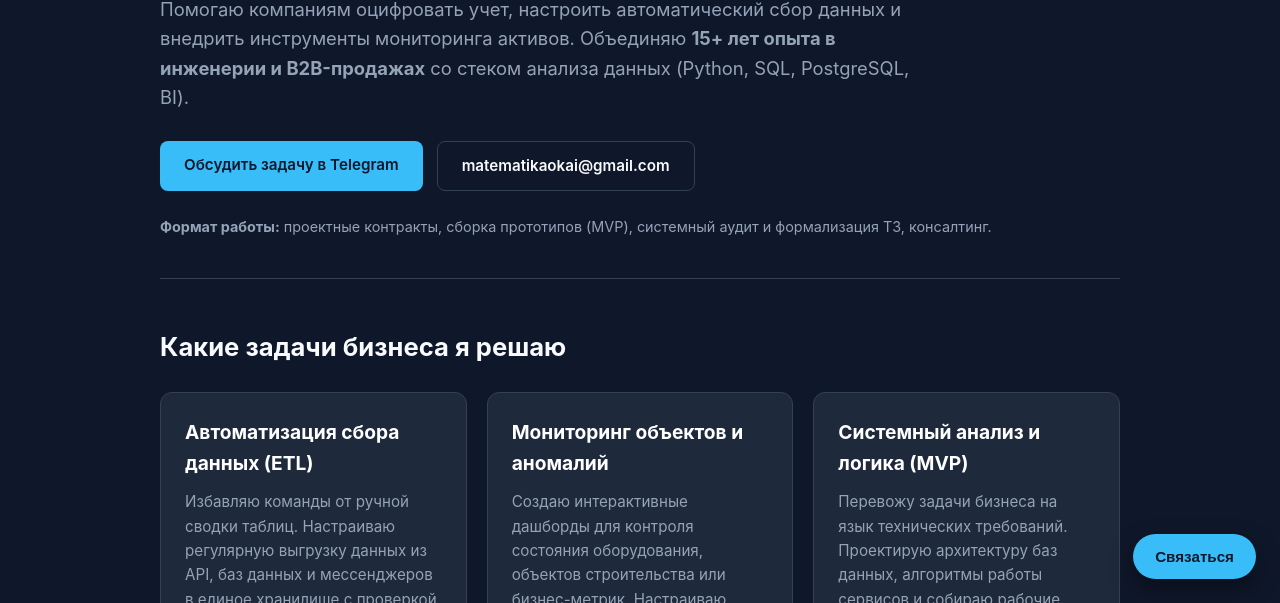
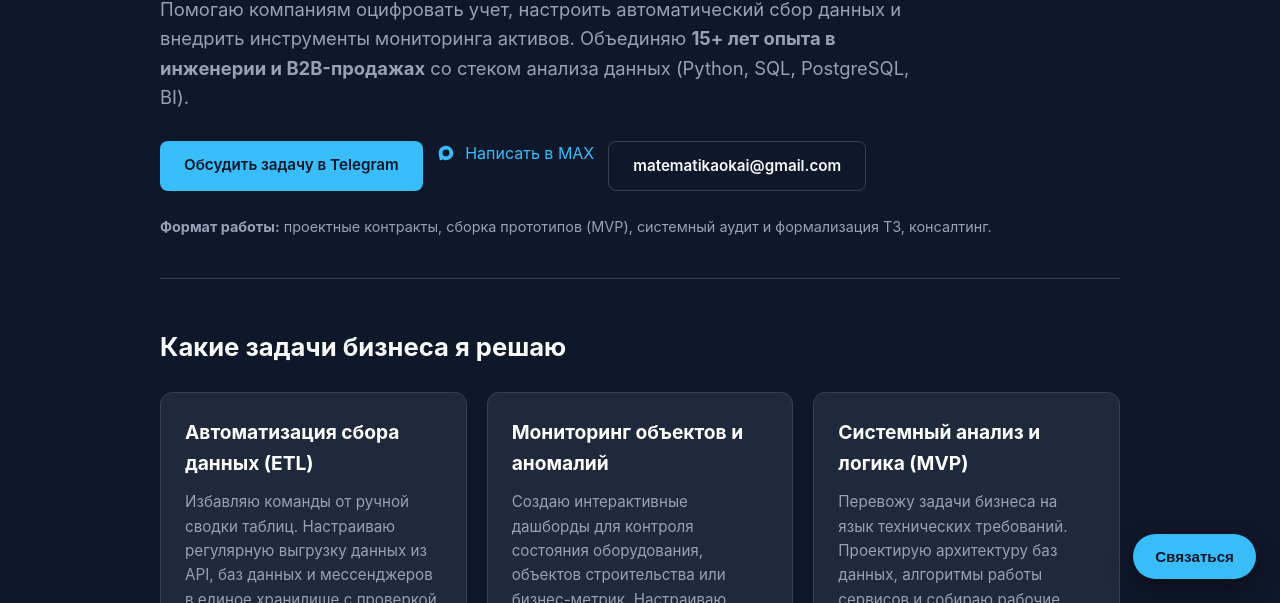
Before and after one commit to Andrey-Murdasov/business, a plain HTML site: page index.html in a window 1280 px wide. Shown: the part 197-800 px from the top of the page. Drawn offline with Linux system fonts and the light colour scheme.

Commit message:
Update index.html

```diff
--- a/index.html
+++ b/index.html
@@ -319,7 +319,15 @@ section { padding: 32px 0; }
 
 <div class="cta-group">
 <a href="https://t.me/murdasov_bot" target="_blank" class="btn btn-primary">Обсудить задачу в Telegram</a>
+<!-- Новая кнопка MAX рядом с Телеграм -->
+<a href="https://max.ru" target="_blank" rel="noopener noreferrer" class="ВАШ_КЛАСС_КНОПКИ_ТГ">
+    <svg viewBox="0 0 48 48" width="18" height="18" fill="currentColor" style="vertical-align: -3px; margin-right: 6px;">
+        <path fill-rule="evenodd" d="M15.63 40.465c8.083 7.193 27.86-1.166 27.783-15.85C43.36 14.546 35.107 4.59 24.873 4.5c-9.538-.083-19.648 5.962-20.23 17.767c-.172 3.515 0 8.859 1.231 11.73c2.335 6.7.113 8.477 2.804 9.328q3.617.9 6.953-2.861zM24 14.5a9.2 9.2 0 1 0 0 18.4a9.2 9.2 0 1 0 0-18.4z"/>
+    </svg>
+    Написать в MAX
+</a>
 <a href="mailto:matematikaokai@gmail.com" class="btn btn-outline">matematikaokai@gmail.com</a>
+
 </div>
 
 <p class="work-format">
```
